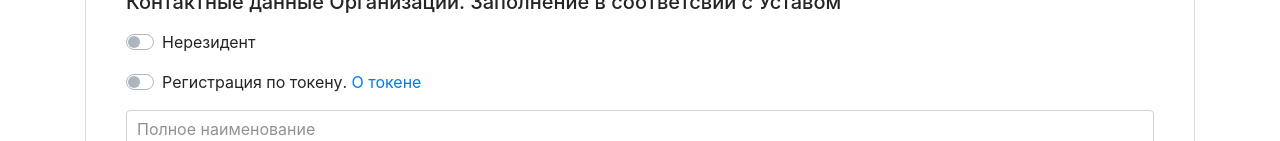
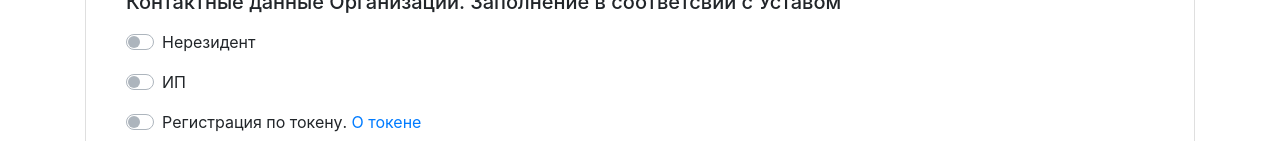
Before and after one commit to ViGoS12/register-gpn, a React (Create React App) app: page / in a window 1280 px wide. Shown: the part 811-952 px from the top of the page. Built offline with nearby package versions, Linux system fonts and the light colour scheme.

Commit message:
kpp + terms link

```diff
--- a/src/components/_inputcheckpersdata.jsx
+++ b/src/components/_inputcheckpersdata.jsx
@@ -46,11 +46,7 @@ class Inputcheckpersdata extends InputComponent {
               </label>
               {". "}
               {/* <a href="javascript:void(null);" onClick={this.handleModalToggle}>{this.props.aboutLink}</a> */}
-
-
-              <a href="11111111111111111111111111" target="_blank">{this.props.aboutLink}</a>
-
-
+              <a href="https://www.gazprom-neft.ru/terms/" target="_blank">{this.props.aboutLink}</a>
               {this.props.items.length - 1 === Number.parseInt(item.id) && (
                 <div className="invalid-feedback" stylename="width: 100%">
                   {this.props.invalidMessage}
--- /dev/null
+++ b/src/components/_inputip.jsx
@@ -0,0 +1,41 @@
+import React from "react";
+import InputComponent from "./inputcomponent";
+
+class InputIP extends InputComponent {
+  handleChange = e => {
+    // fire the form change event
+    this.props.onChange(e);
+    //this.validateValue();
+  };
+
+  // validateValue = () => {
+  //   this.props.onValidate(true);
+  // };
+
+  render() {
+    return (
+      <React.Fragment>
+        <div className="d-block my-3">
+          <div className="custom-control custom-switch">
+            <input
+              id="ip"
+              name="ip"
+              type="checkbox"
+              checked={this.props.value}
+              className="form-control custom-control-input"
+              onChange={this.handleChange}
+            />
+            <label className="custom-control-label" htmlFor="ip">
+              {this.props.label}
+            </label>
+          </div>
+          {/* <div className="text-muted">
+            {this.props.infoMessage}
+          </div> */}
+        </div>
+      </React.Fragment>
+    );
+  }
+}
+
+export default InputIP;
--- a/src/components/_regform.jsx
+++ b/src/components/_regform.jsx
@@ -19,6 +19,7 @@ import InputUserName from "./_inputusername";
 import InputSecondName from "./_inputusersecondname";
 import InputUserSurname from "./_inputusershurname";
 import InputCategory from "./_inputcategory";
+import InputIP from "./_inputip";
 import Inputcheckpersdata from "./_inputcheckpersdata";
 import InputCaptcha from "./inputcaptcha";
 import MessageWindow from "./messagewindow";
@@ -31,6 +32,7 @@ class RegForm extends Component {
 
   state = {
     category: false,
+    ip: false,
     tokenReg: false,
     modal: false,
     token: "",
@@ -149,7 +151,7 @@ class RegForm extends Component {
           if (
             this.state.validate.fullname &&
             this.state.validate.shortName &&
-            this.state.validate.kpp &&
+            (this.state.ip || this.state.validate.kpp) &&
             this.state.validate.inn &&
             //this.state.validate.ogrn &&
             //this.state.validate.oktmo &&
@@ -259,6 +261,14 @@ class RegForm extends Component {
                   infoMessage={i18n.formFields.category.infoMessage}
                 />
 
+                <InputIP
+                  value={this.state.ip}
+                  onChange={this.handleChanges}
+                  label={i18n.formFields.ip.label}
+                  invalidMessage={i18n.formFields.ip.validation.emptyValue}
+                  infoMessage={i18n.formFields.ip.infoMessage}
+                />
+
                 <InputTokenRegCheckbox
                   value={this.state.tokenReg}
                   onChange={this.handleChanges}
@@ -304,6 +314,7 @@ class RegForm extends Component {
                       maxLen={i18n.formFields.inn.validation.maxLen}
                     />
 
+                    <div className={this.state.ip ? '' : 'hidden'}>
                       <InputKpp
                         value={this.state.kpp}
                         onValidate={isValid => this.handleValidate("kpp", isValid)}
@@ -314,6 +325,7 @@ class RegForm extends Component {
                         minLen={i18n.formFields.kpp.validation.minLen}
                         maxLen={i18n.formFields.kpp.validation.maxLen}
                       />
+                    </div>
 
                     {/* <InputOktmo
                       value={this.state.oktmo}
--- a/src/i18n_ru.json
+++ b/src/i18n_ru.json
@@ -181,6 +181,14 @@
         }
       },
 
+      "ip": {
+        "label": "ИП",
+        "infoMessage": "Являетесь ли вы ИП?",
+        "validation": {
+          "emptyValue": "Являетесь ли вы ИП?"
+        }
+      },
+
       "tokenReg": {
         "aboutLink": "О токене",
         "label": "Регистрация по токену",
```
Lines whose indentation alone changed are shown as unchanged.
